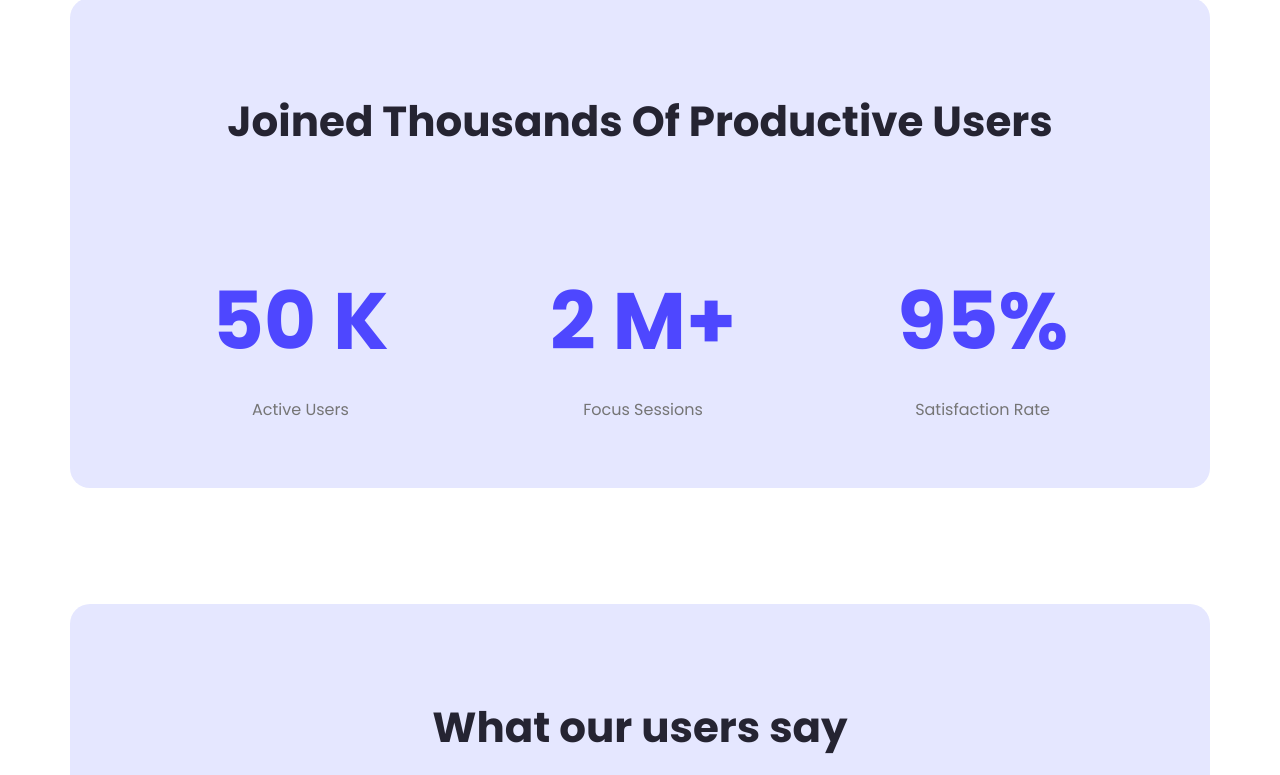
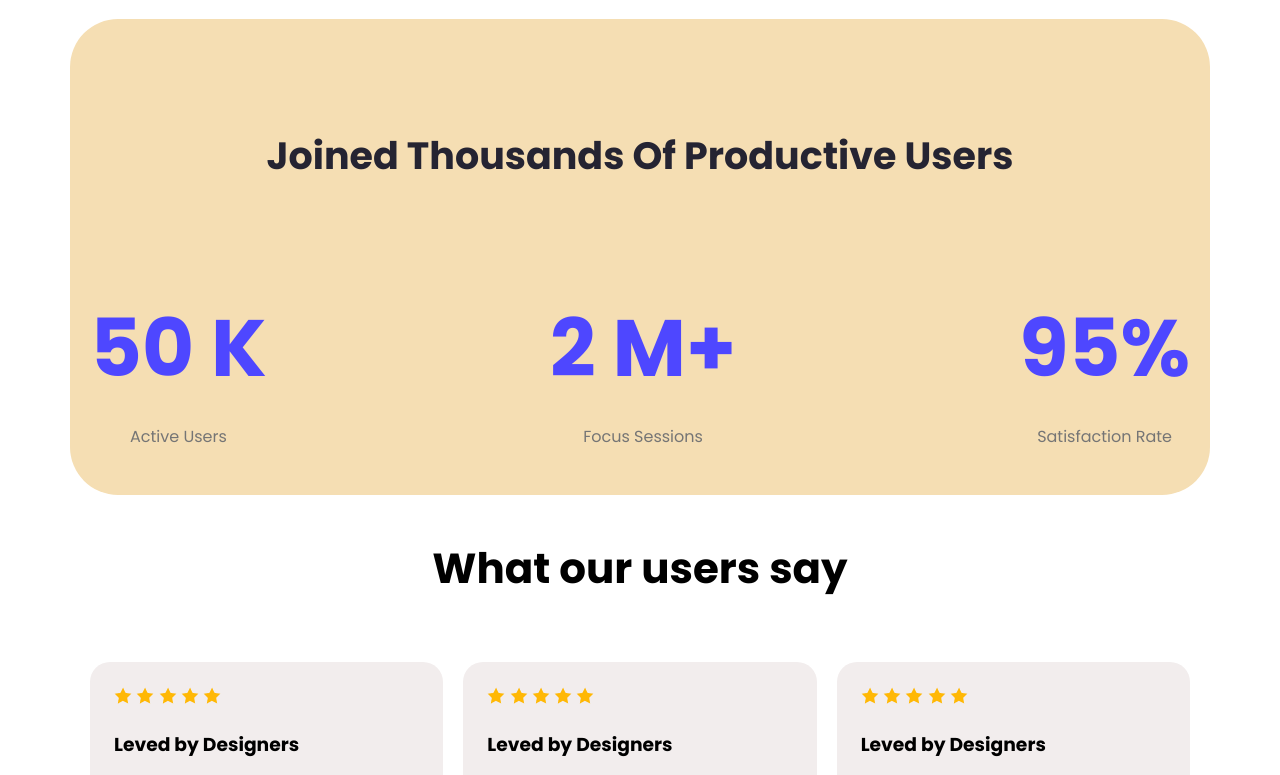
Before and after one commit to hasanali3597/B12A01-Assignment, a plain HTML site: page index.html in a window 1280 px wide. Shown: the part 1273-2048 px from the top of the page. Drawn offline with Linux system fonts and the light colour scheme.

```diff
--- a/index.html
+++ b/index.html
@@ -59,8 +59,8 @@
         </section>
 
         <!--User Style  -->
-        <section class="user_content">
-            <h3 class="user_title">
+        <section class="user_say-content">
+            <h3 class="user_say-title">
                 What our users say
             </h3>
             <div class="user-imets">
--- a/style.css
+++ b/style.css
@@ -126,8 +126,15 @@
 
 
 /*User_Say_Style  */
+.user_content {
+    margin-top: 137px;
+    background-color: wheat;
+    padding: 70px 20px 30px;
+    border-radius: 48px;
 
-.user_title {
+}
+
+.user_say-title {
     font-size: 42px;
     font-weight: bold;
     text-align: center;
```
